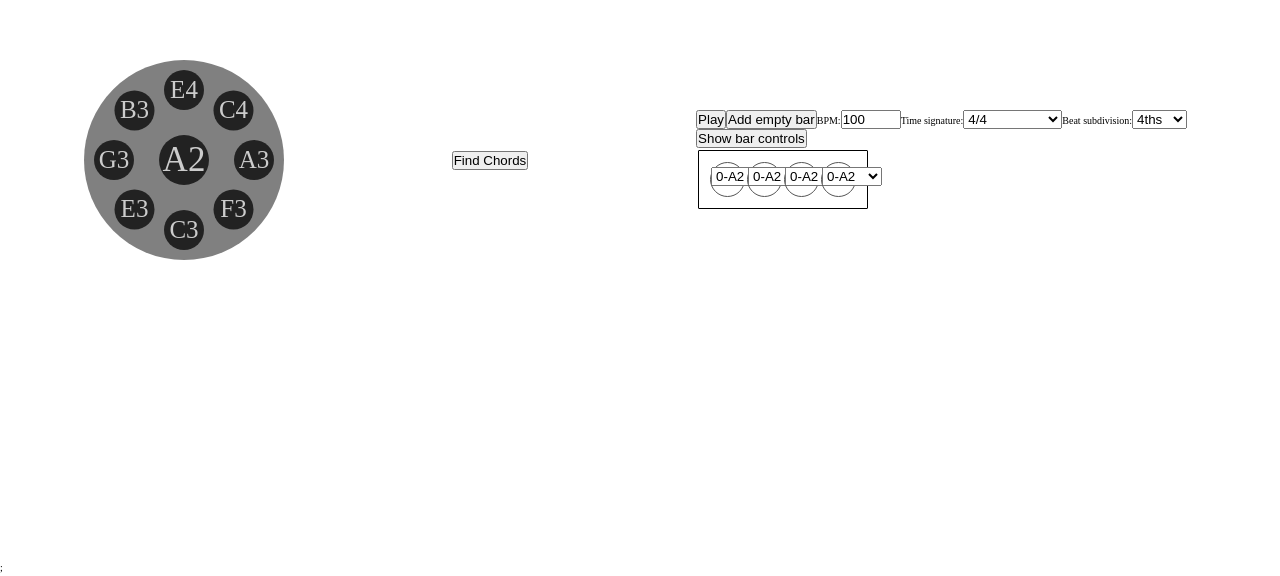
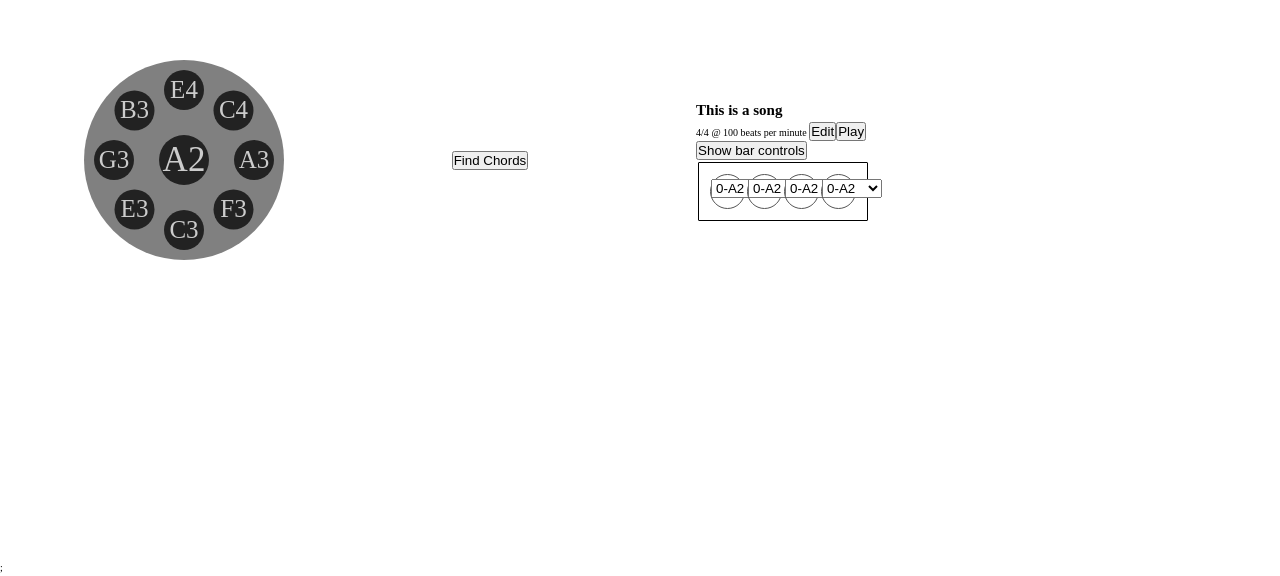
Before and after one commit to Moosees/ding-and-tones, a React (Create React App) app: page / in a window 1280 px wide. Shown: the part 240-816 px from the top of the page. Built offline with nearby package versions, Linux system fonts and the light colour scheme.

Commit message:
Add SongInfo and PlayButton component and move play song logic to that button

```diff
--- a/src/components/metreControls/MetreControls.jsx
+++ b/src/components/metreControls/MetreControls.jsx
@@ -1,5 +1,5 @@
 import React from 'react';
-import { metreList } from '../../meter.data';
+import { metreList } from '../../metre.data';
 
 const MetreControls = ({
   metre,
--- /dev/null
+++ b/src/components/playButton/PlayButton.jsx
@@ -0,0 +1,23 @@
+import React from 'react';
+import { connect } from 'react-redux';
+import { setIsSongPlaying } from '../../redux/song/song.actions';
+import { playSong } from './playButton.utils';
+
+const PlayButton = ({ isSongPlaying, setIsSongPlaying }) => {
+  const handlePlayPause = () => {
+    setIsSongPlaying(!isSongPlaying);
+    if (!isSongPlaying) playSong();
+  };
+
+  return (
+    <button onClick={handlePlayPause}>
+      {isSongPlaying ? 'Pause' : 'Play'}
+    </button>
+  );
+};
+
+const mapStateToProps = ({ song }) => ({
+  isSongPlaying: song.isSongPlaying,
+});
+
+export default connect(mapStateToProps, { setIsSongPlaying })(PlayButton);
--- /dev/null
+++ b/src/components/playButton/playButton.utils.jsx
@@ -0,0 +1,48 @@
+import {
+  setCurrentBar,
+  setCurrentBeat,
+  setIsSongPlaying,
+} from '../../redux/song/song.actions';
+import { store } from '../../redux/store';
+
+const playBeat = (beat, timeout) =>
+  new Promise((resolve, reject) => {
+    if (!store.getState().song.isSongPlaying) return reject();
+
+    store.dispatch(setCurrentBeat(beat.beatId));
+
+    if (beat.sound === '0') new Audio('audio/rav/test.wav').play();
+
+    setTimeout(() => {
+      return resolve();
+    }, timeout);
+  });
+
+const playBar = async (bar, bpm) => {
+  const beats = bar.measure.flat();
+  const barLength = (60000 / bpm) * bar.lengthInBeats;
+  const timeout = barLength / beats.length;
+
+  for (let beat of beats) {
+    try {
+      await playBeat(beat, timeout);
+    } catch (e) {
+      return;
+    }
+  }
+};
+
+// bpm always counts quarter notes right now
+export const playSong = async () => {
+  const { bars, song } = store.getState();
+
+  for (let { barId, arrangementId } of song.arrangement) {
+    const nextBar = bars[barId];
+    store.dispatch(setCurrentBar(arrangementId));
+
+    await playBar(nextBar, song.bpm);
+  }
+  store.dispatch(setCurrentBeat(null));
+  store.dispatch(setCurrentBar(null));
+  store.dispatch(setIsSongPlaying(false));
+};
--- a/src/components/song/Song.jsx
+++ b/src/components/song/Song.jsx
@@ -1,7 +1,6 @@
 import React, { useEffect, useState } from 'react';
 import { connect } from 'react-redux';
 import Bar from '../bar/Bar';
-import SongControls from '../songControls/SongControls';
 import { Bars } from './song.styles';
 
 // All possible sounds available on current scale
@@ -33,7 +32,6 @@ const Song = ({ arrangement, scale }) => {
 
   return (
     <div>
-      <SongControls />
       <Bars>
         {arrangement.map((bar) => (
           <Bar key={bar.arrangementId} bar={bar} options={options} />
--- a/src/components/songControls/SongControls.jsx
+++ b/src/components/songControls/SongControls.jsx
@@ -5,12 +5,11 @@ import { addNewBar } from '../../redux/bars/bars.actions';
 import {
   addBarToSong,
   setBpm,
-  setIsSongPlaying,
   setSongMetre,
   setSongSubdivision,
 } from '../../redux/song/song.actions';
 import MetreControls from '../metreControls/MetreControls';
-import { createNewBar, playSong } from './songControls.utils';
+import { createNewBar } from './songControls.utils';
 
 const SongControls = ({
   addNewBar,
@@ -18,17 +17,11 @@ const SongControls = ({
   bpm,
   setBpm,
   isSongPlaying,
-  setIsSongPlaying,
   subdivision,
   setSongSubdivision,
   metre,
   setSongMetre,
 }) => {
-  const handlePlayPause = () => {
-    setIsSongPlaying(!isSongPlaying);
-    if (!isSongPlaying) playSong();
-  };
-
   const handleNewBar = (metre, subdivision) => {
     const arrangementId = uuid();
     const barId = uuid();
@@ -40,9 +33,6 @@ const SongControls = ({
 
   return (
     <div>
-      <button onClick={handlePlayPause}>
-        {isSongPlaying ? 'Pause' : 'Play'}
-      </button>
       <button
         disabled={isSongPlaying}
         onClick={() => handleNewBar(metre, subdivision)}
@@ -82,7 +72,6 @@ export default connect(mapStateToProps, {
   addNewBar,
   addBarToSong,
   setBpm,
-  setIsSongPlaying,
   setSongSubdivision,
   setSongMetre,
 })(SongControls);
--- a/src/components/songControls/songControls.utils.js
+++ b/src/components/songControls/songControls.utils.js
@@ -1,56 +1,6 @@
 import { v4 as uuid } from 'uuid';
-import { metreList } from '../../meter.data';
-import {
-  setCurrentBar,
-  setCurrentBeat,
-  setIsSongPlaying,
-} from '../../redux/song/song.actions';
-import { store } from '../../redux/store';
+import { metreList } from '../../metre.data';
 
-// Playing songs
-const playBeat = (beat, timeout) =>
-  new Promise((resolve, reject) => {
-    if (!store.getState().song.isSongPlaying) return reject();
-
-    store.dispatch(setCurrentBeat(beat.beatId));
-
-    if (beat.sound === '0') new Audio('audio/rav/test.wav').play();
-
-    setTimeout(() => {
-      return resolve();
-    }, timeout);
-  });
-
-const playBar = async (bar, bpm) => {
-  const beats = bar.measure.flat();
-  const barLength = (60000 / bpm) * bar.lengthInBeats;
-  const timeout = barLength / beats.length;
-
-  for (let beat of beats) {
-    try {
-      await playBeat(beat, timeout);
-    } catch (e) {
-      return;
-    }
-  }
-};
-
-// bpm always counts quarter notes right now
-export const playSong = async () => {
-  const { bars, song } = store.getState();
-
-  for (let { barId, arrangementId } of song.arrangement) {
-    const nextBar = bars[barId];
-    store.dispatch(setCurrentBar(arrangementId));
-
-    await playBar(nextBar, song.bpm);
-  }
-  store.dispatch(setCurrentBeat(null));
-  store.dispatch(setCurrentBar(null));
-  store.dispatch(setIsSongPlaying(false));
-};
-
-// Creating empty beats
 const createNewBeat = (partsPerBeat) => {
   const newBeat = [];
 
--- /dev/null
+++ b/src/components/songInfo/SongInfo.jsx
@@ -0,0 +1,33 @@
+import React, { useState } from 'react';
+import { connect } from 'react-redux';
+import { metreList } from '../../metre.data';
+import PlayButton from '../playButton/PlayButton';
+import SongControls from '../songControls/SongControls';
+
+const SongInfo = ({ name, metre, bpm }) => {
+  const [isEditing, setIsEditing] = useState(false);
+
+  const handleClick = () => {
+    setIsEditing(!isEditing);
+  };
+
+  return (
+    <div>
+      <h2>{name}</h2>
+      <div>
+        {metreList[metre].name} @ {bpm} beats per minute{' '}
+        <button onClick={handleClick}>Edit</button>
+        <PlayButton />
+      </div>
+      {isEditing && <SongControls />}
+    </div>
+  );
+};
+
+const mapStateToProps = ({ song }) => ({
+  name: song.name,
+  metre: song.metre,
+  bpm: song.bpm,
+});
+
+export default connect(mapStateToProps)(SongInfo);
--- a/src/pages/single-drum/SingleDrum.jsx
+++ b/src/pages/single-drum/SingleDrum.jsx
@@ -4,6 +4,7 @@ import Drum from '../../components/drum/Drum';
 import FindChords from '../../components/findChords/FindChords';
 import FoundChords from '../../components/foundChords/FoundChords';
 import Song from '../../components/song/Song';
+import SongInfo from '../../components/songInfo/SongInfo';
 import { saveScale } from '../../redux/scale/scale.actions';
 import { SingleDrumContainer } from './singleDrum.styles';
 
@@ -17,7 +18,10 @@ const SingleDrum = ({ scale, saveScale }) => {
         <FindChords />
         <FoundChords />
       </div>
-      <Song />
+      <div>
+        <SongInfo />
+        <Song />
+      </div>
     </SingleDrumContainer>
   );
 };
--- a/src/redux/song/song.reducer.js
+++ b/src/redux/song/song.reducer.js
@@ -1,6 +1,7 @@
 import actionTypes from './song.types';
 
 const INITIAL_STATE = {
+  name: 'This is a song',
   arrangement: [{ barId: 'bar_a', arrangementId: 'bar_1' }],
   bpm: 100,
   metre: 's44',
```
Also changed, not shown: src/metre.data.js (renamed from src/meter.data.js), 1 other file (tests, documents, lock files or other folders).
